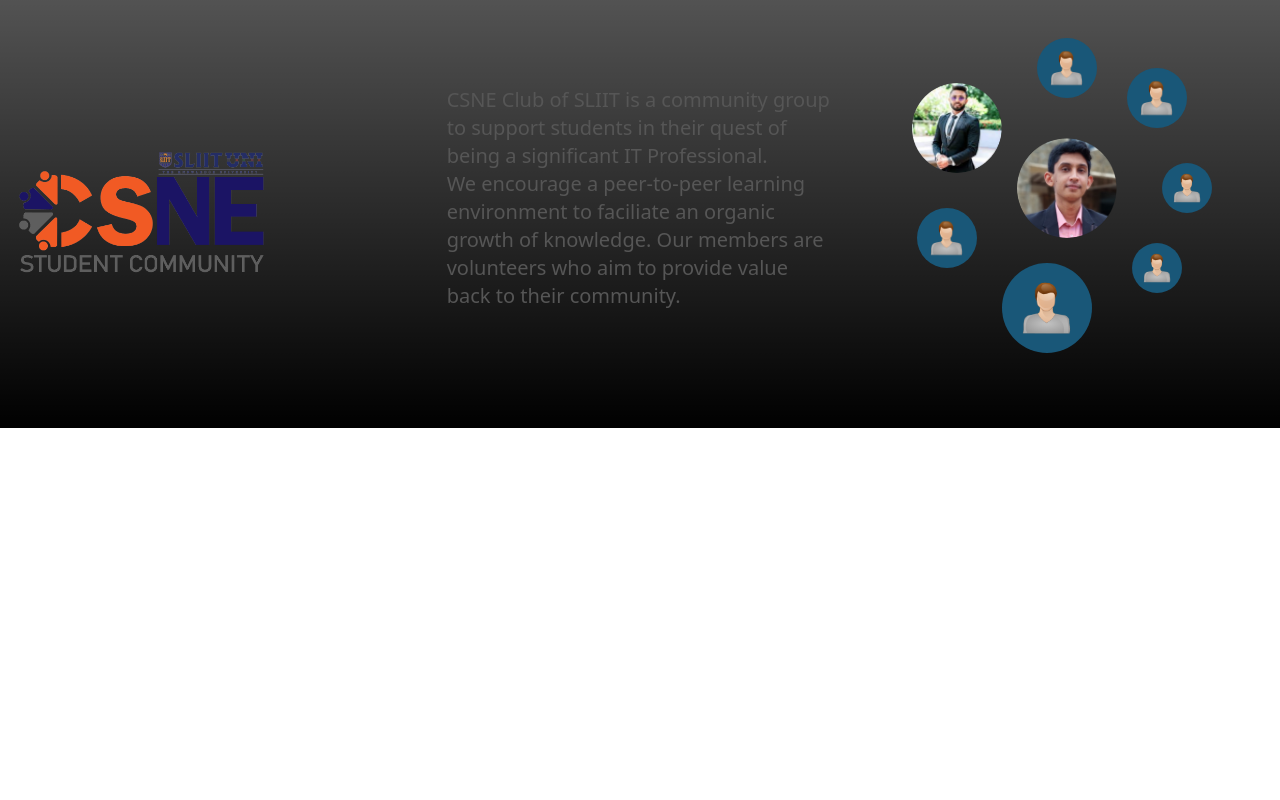
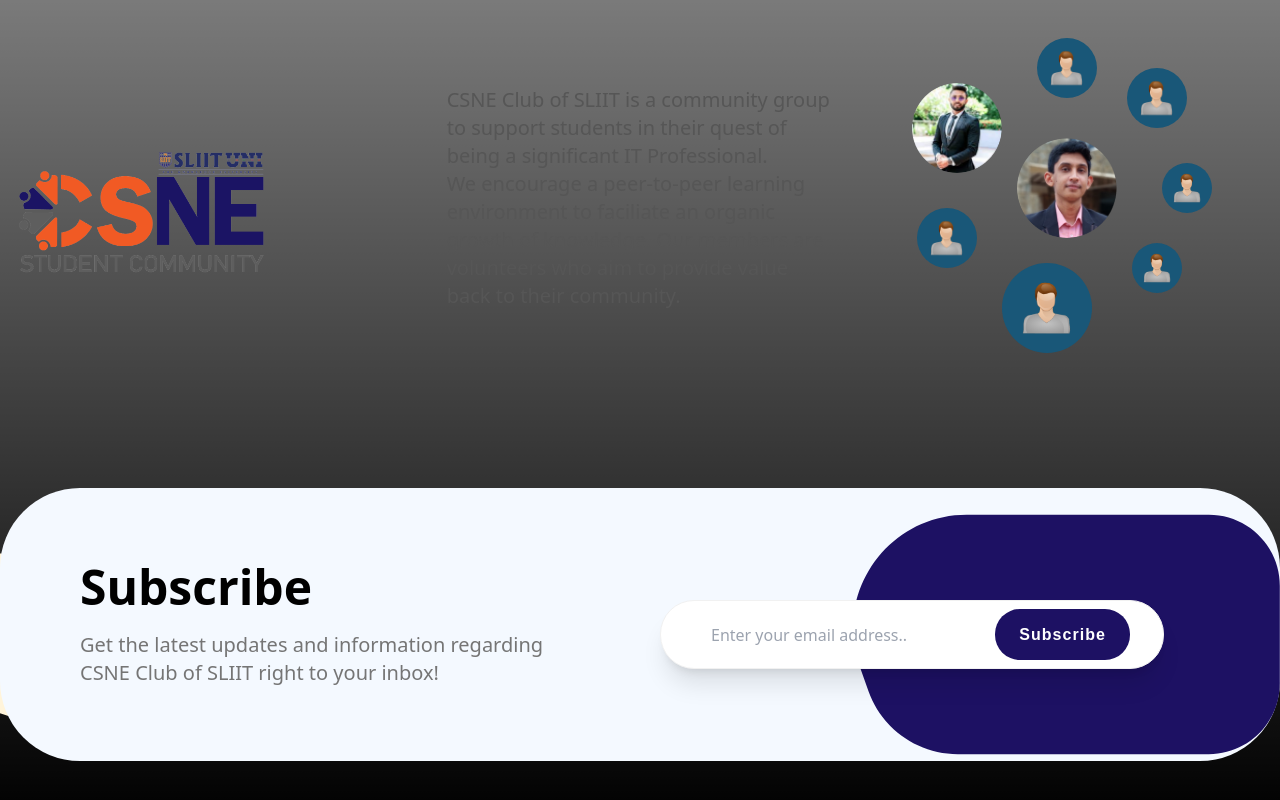
Before and after one commit to ms-club-sliit/CSNE-SC-Official-Web, a Next.js app: page / in a window 1280 px wide. Shown: the part 896-1696 px from the top of the page. Before the commit the page ends 1324 px from the top, so only its background shows below. Built offline with nearby package versions, Linux system fonts and the light colour scheme.

Commit message:
chore: added ui related code changes

```diff
--- a/src/app/home/page.jsx
+++ b/src/app/home/page.jsx
@@ -1,6 +1,6 @@
-import HeroSection from "../../components/HeroSection";
 import React from "react";
-import WhoAreWe from "../../components/WhoAreWeSection";
+import HeroSection from "@/components/HeroSection";
+import WhoAreWe from "@/components/WhoAreWeSection";
 import SubscribeSection from "@/components/SubscribeSection";
 
 const Home = () => {
--- a/src/components/SubscribeSection/index.jsx
+++ b/src/components/SubscribeSection/index.jsx
@@ -3,7 +3,7 @@ import Image from "next/image";
 
 const SubscribeSection = () => {
   return (
-    <div className="flex justify-center w-full">
+    <div className="relative flex justify-center w-full mb-10 lg:my-10 bg-[]">
       <Image
         className="absolute h-[154px] object-cover right-[100px] top-[20%]"
         src="/static/dot_group.png"
@@ -11,36 +11,39 @@ const SubscribeSection = () => {
         width="150"
         height="154"
       />
-      <div className="absolute inset-x-0 max-w-[1140px] mx-auto top-[13%] w-full">
-        <div className="absolute flex bg-orange-50 bottom-[13%] h-[50%] left-[-3.5%] rotate-[90deg] rounded-br-[100px] w-[13%] transition-all duration-300" />
-        <div className="absolute md:flex md:justify-between bg-test md:items-start h-max max-w-[1140px] mx-auto md:top-[13%] w-full rounded-[75px]">
-          <div className="md:w-[50%] pl-10">
-            <div className="sm:text-4xl font-arial md:text-[38px] mt-10 text-[40px] text-black-900 font-bold">
+      <div className="container lg:bg-[#F4F9FF] relative mx-auto w-full mx-5 my-5 rounded-[80px]">
+        <div className="lg:grid grid-cols-2 text-center lg:text-left bg-test h-max w-full rounded-[75px]">
+          <div className="hidden lg:block absolute -z-10 flex bg-orange-50 bottom-[13%] h-[65%] bottom-[-20px] left-[-60px] rotate-[90deg] rounded-br-[100px] w-[13%] transition-all duration-300" />
+          <div className="container lg:px-5 lg:ml-10 lg:pl-10 lg:my-auto">
+            <div className="text-4xl lg:text-5xl text-[40px] text-black-900 font-bold">
               Subscribe
             </div>
-            <div className="leading-[160%] text-gray-600 text-lg w-full mt-5">
+            <div className="leading-[160%] lg:text-gray-600 lg:text-lg lg:text-xl w-full lg:max-w-lg mt-10 lg:mt-5">
               Get the latest updates and information regarding CSNE Club of
               SLIIT right to your inbox!
             </div>
           </div>
-          <div className="h-[253px] relative md:w-[50%] w-full mt-5 md:mt-0">
+          <div className="container px-5 lg:w-full lg:h-[253px] flex items-center justify-between relative w-full lg:mt-5 md:mt-0 bg-[]">
             <Image
-              className="absolute h-[253px] inset-y-[0] my-auto right-[0]"
+              className="hidden lg:block absolute w-8/12 h-[253px] my-auto right-[0]"
               src="/static/img_rectangle.svg"
               alt="Image of a curved rectangle"
               width="451"
               height="253"
             />
-            <form>
-              <div className="absolute bg-white border border-blue_gray-50 border-solid flex flex-row h-max inset-y-[0] items-center justify-between left-[0] my-auto p-2 rounded-[34px] shadow-[10px 20px  50px 0px #00000026] w-full md:w-[84%]">
+            <form className="w-full">
+              <div className="relative w-full bg-[] mt-10 bg-white shadow-xl border border-blue_gray-50 border-solid lg:flex lg:flex-row h-max inset-y-[0] items-center justify-between left-[0] lg:my-auto p-2 rounded-[34px] shadow-[10px 20px  50px 0px #00000026] w-full md:w-[84%]">
                 <input
-                  className="ml-[22px] text-base text-gray-500 border-none font-avertademopecutteddemo focus:outline-none"
+                  className="lg:ml-[22px] px-5 w-full lg:w-[8/12] py-2 text-base text-gray-500 border-none focus:outline-none"
                   placeholder="Enter your email address.."
                 />
-                <button className="cursor-pointer font-arial bg-indigo_blue font-bold rounded-[25px] h-[51px] leading-[normal] mr-[25px] text-base text-center text-white tracking-[1.04px] w-[148px] hover:bg-indigo-900 transition-all">
+                <button className="hidden lg:block px-6 cursor-pointer font-arial bg-indigo_blue font-bold rounded-[25px] h-[51px] leading-[normal] lg:mr-[25px] text-base text-center text-white tracking-[1.04px] w-[148px] hover:bg-indigo-900 transition-all">
                   Subscribe
                 </button>
               </div>
+              <button className="mx-auto mt-10 lg:hidden cursor-pointer font-arial bg-indigo_blue font-bold rounded-[25px] h-[51px] leading-[normal] lg:mr-[25px] text-base text-center text-white tracking-[1.04px] w-[148px] hover:bg-indigo-900 transition-all">
+                Subscribe
+              </button>
             </form>
           </div>
         </div>
--- a/src/components/WhoAreWeSection/index.jsx
+++ b/src/components/WhoAreWeSection/index.jsx
@@ -17,7 +17,7 @@ const WhoAreWe = () => {
             className="w-6/12 lg:w-8/12 h-auto"
           />
         </div>
-        <div className="p-5 w-full text-center lg:text-left items-center text-[#565656] mt-[50px] md:mt-[20px] lg:text-xl">
+        <div className="p-5 w-full text-center lg:text-left items-center lg:text-[#565656] mt-[50px] md:mt-[20px] lg:text-xl">
           <p>
             CSNE Club of SLIIT is a community group to support students in their
             quest of being a significant IT Professional.
```
